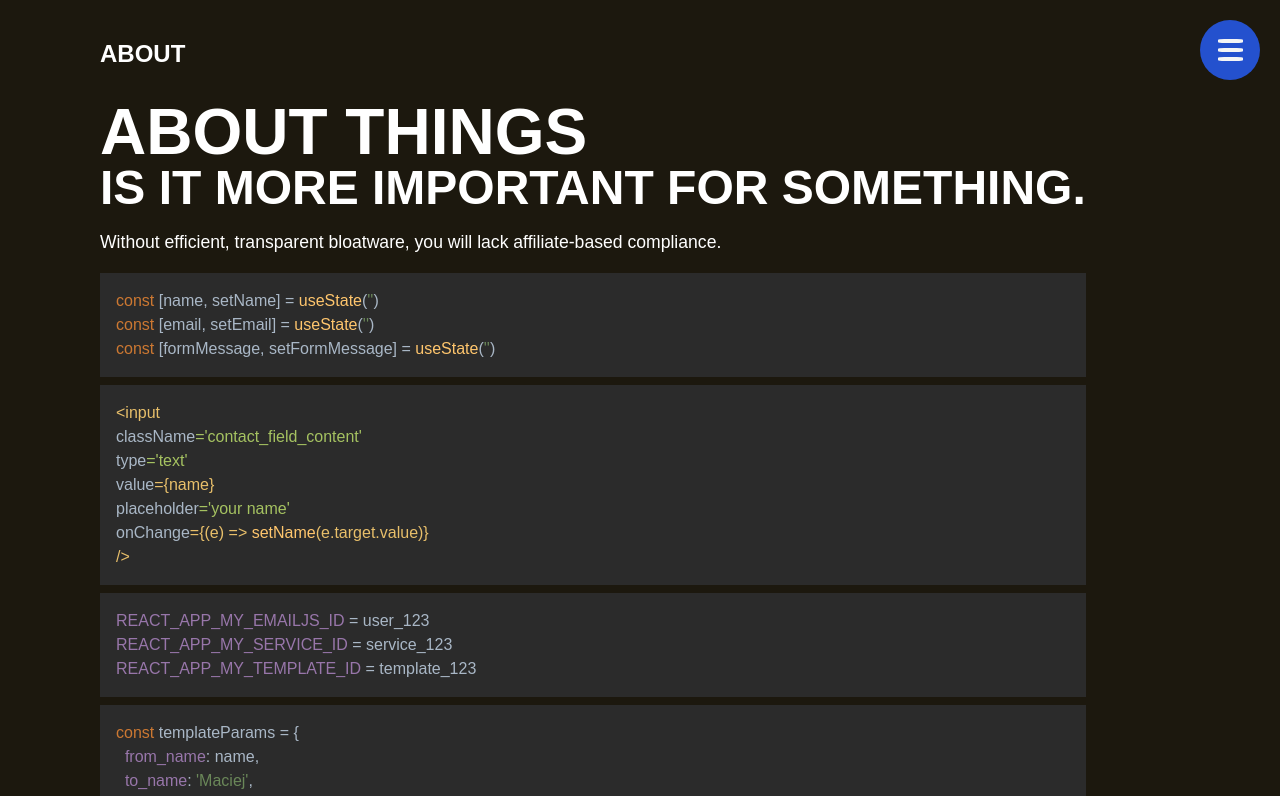
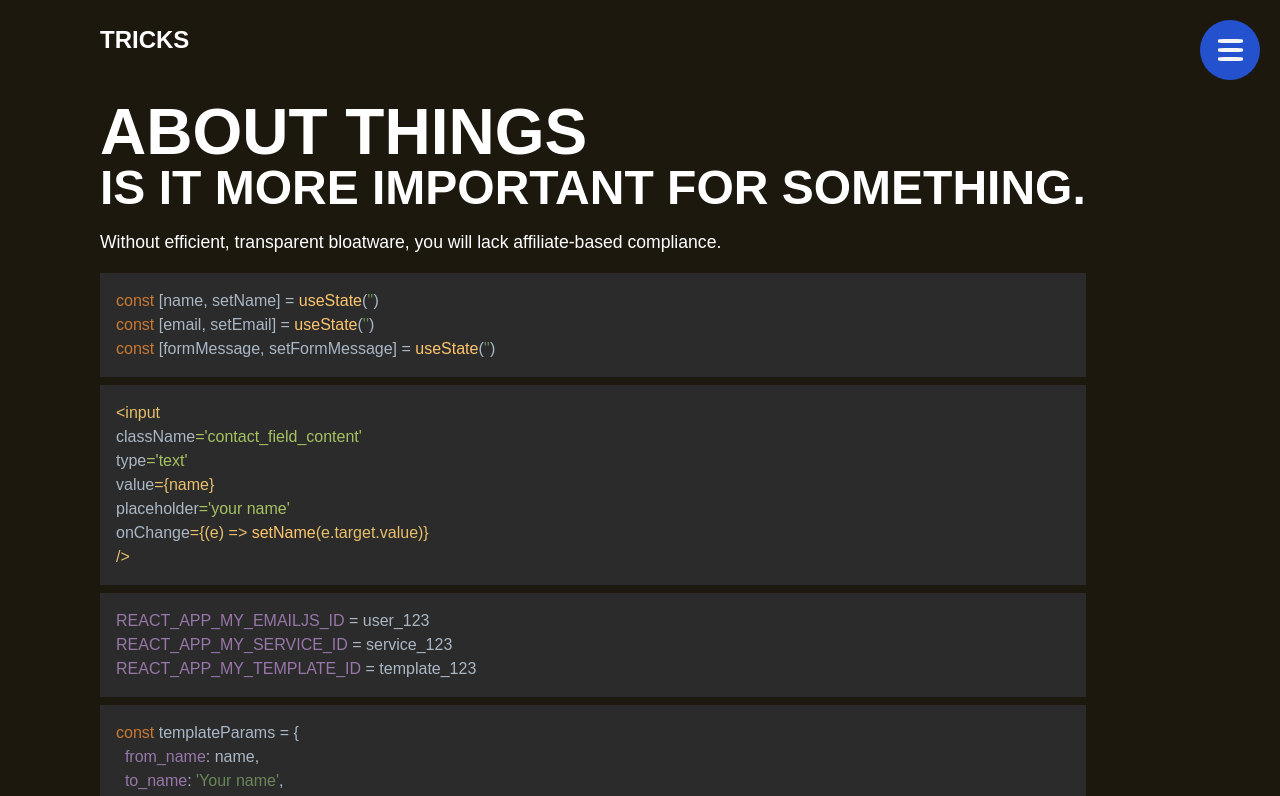
Before and after one commit to MaciejFigat/videoCover, a React (Create React App) app in the folder frontend/: page /about in a window 1280 px wide. Shown: the top 796 px of the page. Built offline with nearby package versions, Linux system fonts and the light colour scheme.

Commit message:
form styles :focus

```diff
--- a/frontend/src/components/EmailJSTutorial.js
+++ b/frontend/src/components/CodeHighlight.js
@@ -1,7 +1,7 @@
 import React from 'react'
 import { Prism as SyntaxHighlighter } from 'react-syntax-highlighter'
 import { darcula } from 'react-syntax-highlighter/dist/esm/styles/prism'
-const EmailJSTutorial = ({ codeBlock }) => {
+const CodeHighlight = ({ codeBlock }) => {
   return (
     <SyntaxHighlighter
       language='jsx'
@@ -14,4 +14,4 @@ const EmailJSTutorial = ({ codeBlock }) => {
   )
 }
 
-export default EmailJSTutorial
+export default CodeHighlight
--- a/frontend/src/components/ContactForm.js
+++ b/frontend/src/components/ContactForm.js
@@ -79,7 +79,7 @@ const ContactForm = () => {
               placeholder='your name'
               onChange={(e) => setName(e.target.value)}
             />
-            <span className='focus-input2' data-placeholder='NAME'></span>
+            <span className='span_input2' data-placeholder='NAME'></span>
           </div>
           <div className='contact_field'>
             <label>email:</label>
@@ -90,7 +90,7 @@ const ContactForm = () => {
               placeholder='your email'
               onChange={(e) => setEmail(e.target.value)}
             />
-            <span className='focus-input2' data-placeholder='NAME'></span>
+            <span className='span_input2' data-placeholder='NAME'></span>
           </div>
           <div className='contact_field'>
             <label> message:</label>
@@ -100,6 +100,7 @@ const ContactForm = () => {
               placeholder='message me'
               onChange={(e) => setFormMessage(e.target.value)}
             ></textarea>
+            <span className='span_input2' data-placeholder='NAME'></span>
           </div>{' '}
         </form>
         <div className='send_button_wrapper'>
--- a/frontend/src/components/codeExamples.js
+++ b/frontend/src/components/codeExamples.js
@@ -26,7 +26,7 @@ REACT_APP_MY_TEMPLATE_ID = template_123 `
 
 const templateParamsExample = `const templateParams = {
   from_name: name,
-  to_name: 'Maciej',
+  to_name: 'Your name',
   message: formMessage,
   reply_to: email,
 }`
--- a/frontend/src/screens/About.js
+++ b/frontend/src/screens/About.js
@@ -15,7 +15,7 @@ import {
   envExample,
   templateParamsExample,
 } from '../components/codeExamples'
-import EmailJSTutorial from '../components/EmailJSTutorial'
+import CodeHighlight from '../components/CodeHighlight'
 
 const About = () => {
   const menuState = useSelector((state) => state.menuState)
@@ -30,7 +30,7 @@ const About = () => {
         variants={pageVariantsLogo}
         transition={pageTransitionLogo}
       >
-        <h2 className={`logoOnMenu ${menuOpen}`}>About</h2>
+        <h2 className={`logoOnMenu ${menuOpen}`}>Tricks</h2>
       </motion.div>
       <motion.div
         initial='out'
@@ -41,7 +41,7 @@ const About = () => {
       >
         <section className={`showcase ${menuOpen}`}>
           <header>
-            <h2 className='logo'>About</h2>
+            <h2 className='logo'>Tricks</h2>
           </header>
           <div className={`overlay ${menuOpen}`}></div>
           <div className={`text ${menuOpen}`}>
@@ -51,11 +51,11 @@ const About = () => {
               Without efficient, transparent bloatware, you will lack
               affiliate-based compliance.
             </p>
-            <EmailJSTutorial codeBlock={stateExample} />
-            <EmailJSTutorial codeBlock={inputExample} />
-            <EmailJSTutorial codeBlock={envExample} />
-            <EmailJSTutorial codeBlock={templateParamsExample} />
-            <EmailJSTutorial codeBlock={emailJSFunctionExample} />
+            <CodeHighlight codeBlock={stateExample} />
+            <CodeHighlight codeBlock={inputExample} />
+            <CodeHighlight codeBlock={envExample} />
+            <CodeHighlight codeBlock={templateParamsExample} />
+            <CodeHighlight codeBlock={emailJSFunctionExample} />
           </div>
         </section>
       </motion.div>
--- a/frontend/src/styles/Form.scss
+++ b/frontend/src/styles/Form.scss
@@ -32,6 +32,7 @@
     min-width: 600px;
     min-height: 100px;
     margin-bottom: 20px;
+    transition: 0.9s;
     @media (min-width: 1010px) and (max-width: 1127px) {
         min-width: 500px;
         }
@@ -59,3 +60,25 @@
     resize: none;
     overflow-y: auto;
 }
+
+
+.contact_field2::after{
+    content: "";
+    display: block;
+    position: relative;
+    bottom: 24px;
+    z-index: 10;
+    left: 0;
+    width: 100%;
+    height: 2px;
+    background: linear-gradient(45deg, #c5c0c3, #f3a931);
+
+}
+
+.contact_field_content:focus {
+    border-bottom: 3px solid ;
+    border-image-slice: 1;
+    border-image-source: linear-gradient(to left, #743ad5, #d53a9d);
+    transition: 0.9s;
+
+}
--- a/frontend/src/styles/Home.scss
+++ b/frontend/src/styles/Home.scss
@@ -27,6 +27,10 @@
 
 }
 .logo {
+    top: 20;
+    position: absolute;
+    left: 20;
+    // z-index: 10;
     text-transform: uppercase;
     cursor: pointer;
 }
```
Also changed, not shown: frontend/src/styles/tryout.scss (+2 -9 lines).
